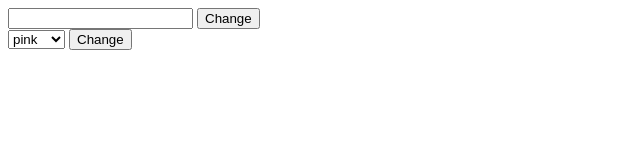
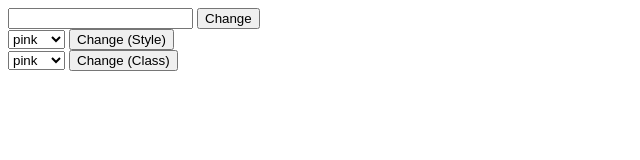
Before and after one commit to Anastasia1520/practic, a plain HTML site: page index.html in a window 1280 px wide. Shown: the whole page, without its empty margins (0-640 px from the left). Drawn offline with Linux system fonts and the light colour scheme.

Commit message:
feat: add task_3

```diff
--- a/index.html
+++ b/index.html
@@ -20,8 +20,15 @@
        <option>green</option>
        <option>violet</option>
     </select>
-    <button onclick="func2()">Change</button>
-
+    <button onclick="func2()">Change (Style)</button>
+   </div>
+   <div class="task_3">
+       <select class="selector2">
+        <option>pink</option>
+        <option>green</option>
+        <option>violet</option>
+       </select>
+       <button onclick="func2()">Change (Class)</button>
    </div>
 
 </body>
--- a/index.js
+++ b/index.js
@@ -7,3 +7,8 @@ function func2() {
 
     document.body.style.backgroundColor = `${color}`
 }
+function func3() {
+    let color = document.body.querySelector(".selector2").value
+    document.body.className = `${color}`
+    document.body.style.backgroundColor = `${document.body.className }`;
+}
```
